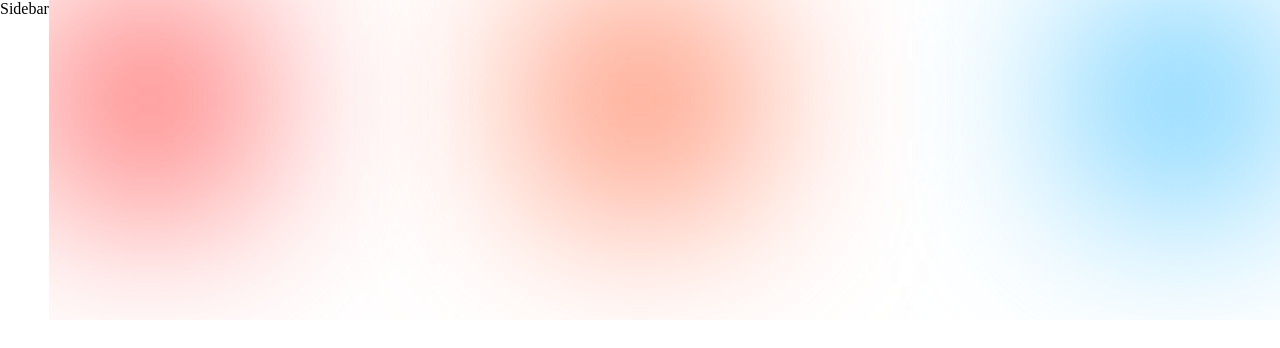
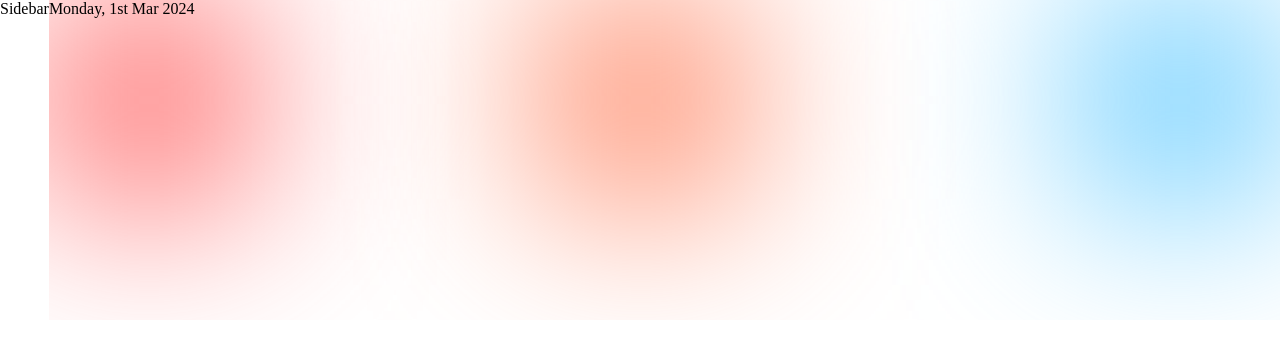
Before and after one commit to Aamir-Manzoor/Digital-Business, a React (Vite) app: page / in a window 1280 px wide. Shown: the top 348 px of the page. Built offline with nearby package versions, Linux system fonts and the light colour scheme.

Commit message:
added moment

```diff
--- a/package.json
+++ b/package.json
@@ -10,6 +10,7 @@
     "preview": "vite preview"
   },
   "dependencies": {
+    "moment": "^2.30.1",
     "react": "^18.2.0",
     "react-dom": "^18.2.0",
     "react-router-dom": "^6.22.3"
--- a/src/layouts/Layout.jsx
+++ b/src/layouts/Layout.jsx
@@ -1,3 +1,6 @@
+import moment from 'moment/moment';
+
+
 import css from "./Layout.module.css";
 const Layout = () => {
   return (
@@ -9,6 +12,10 @@ const Layout = () => {
           <div className="gradient-orange"></div>
           <div className="gradient-blue"></div>
         </div>
+
+        <div className={css.header}>
+          <span>{moment().format("dddd, do MMM YYYY")}</span>
+        </div>
       </div>
     </div>
   );
```
Also changed, not shown: 1 other file (tests, documents, lock files or other folders).
